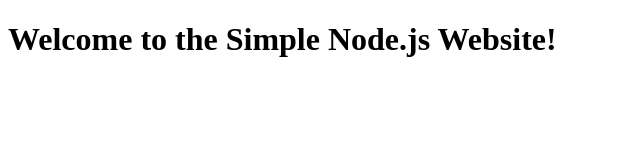
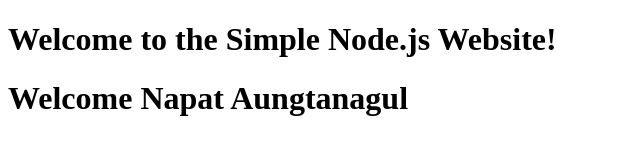
Before and after one commit to 63070047/std_lab10, a website: page public/index.html in a window 1280 px wide. Shown: the whole page, without its empty margins (0-640 px from the left). Drawn offline with Linux system fonts and the light colour scheme.

Commit message:
Update index.html

```diff
--- a/public/index.html
+++ b/public/index.html
@@ -7,5 +7,6 @@
 </head>
 <body>
     <h1>Welcome to the Simple Node.js Website!</h1>
+    <h1>Welcome Napat Aungtanagul</h1>
 </body>
 </html>
```
